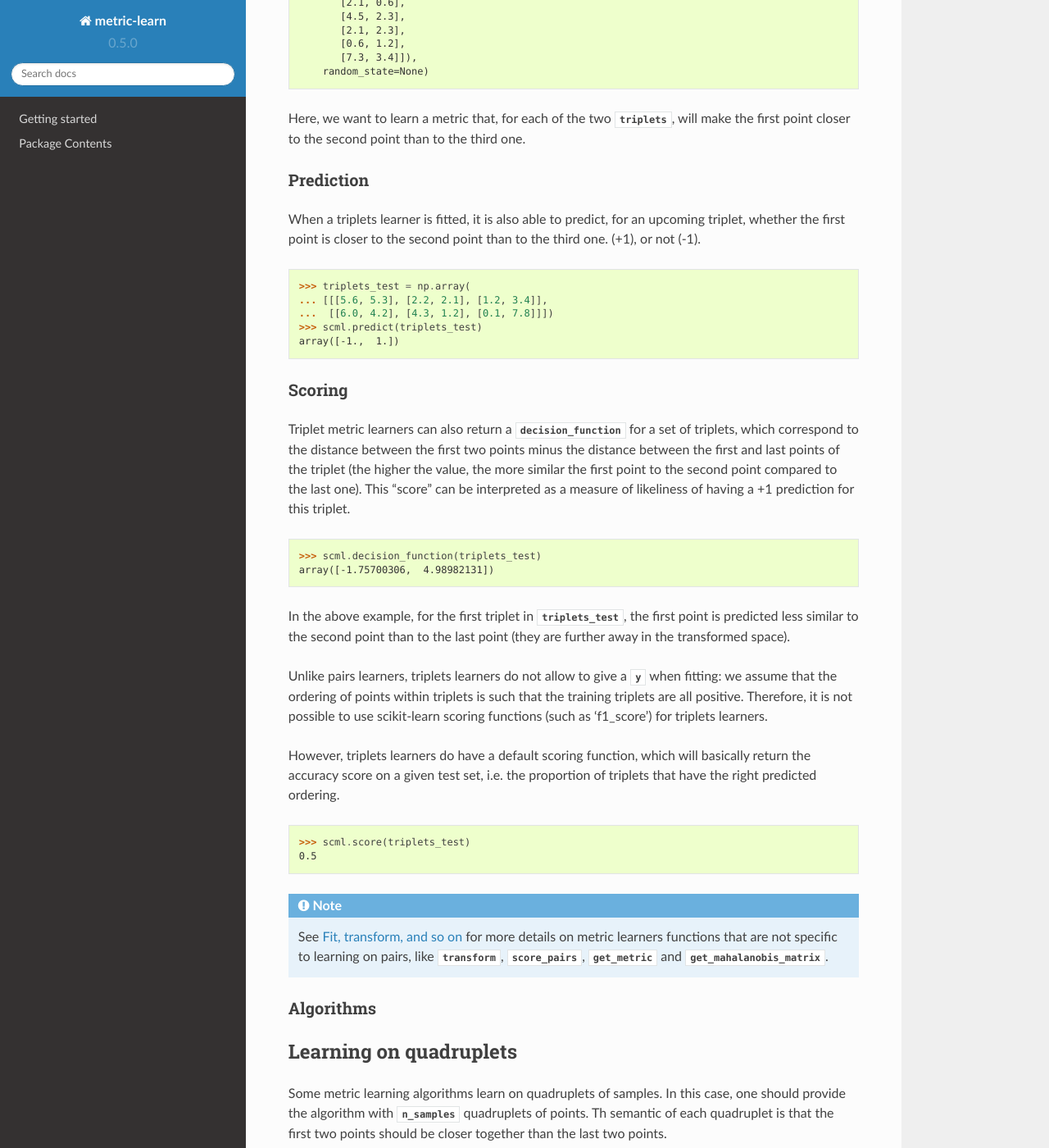
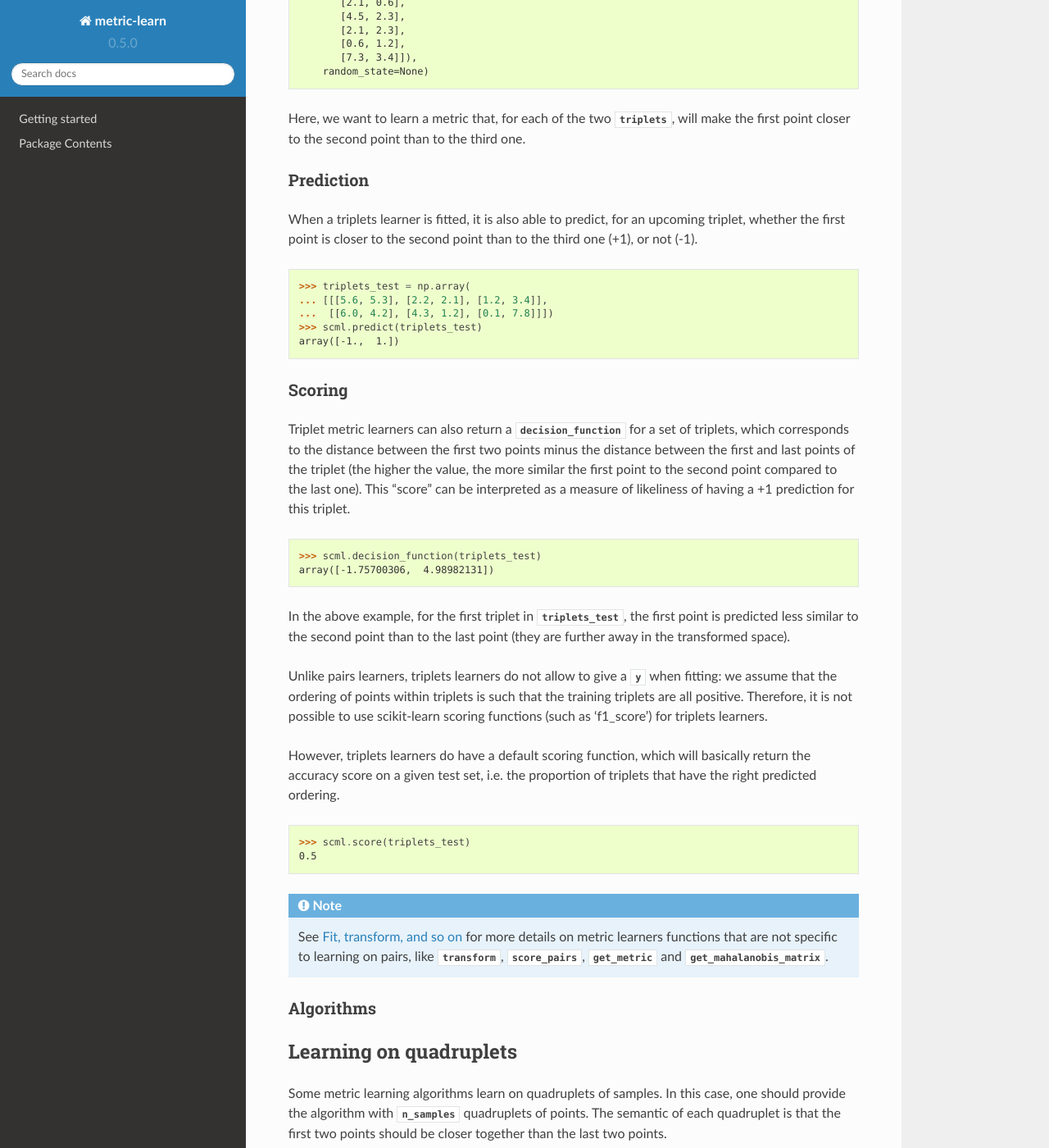
Before and after one commit to scikit-learn-contrib/metric-learn, a Sphinx documentation site: the page built from doc/weakly_supervised.rst, in a window 1280 px wide and 1400 px high, scrolled down 11080 px. Shown: the whole window at 82% size. Built offline with Sphinx 7.4.7 and the Read the Docs theme 2.0.0, drawn with Linux system fonts in a browser that asks for light colours; pages that are not in the unit, such as notebooks, are missing from menus; some of the changed text lies outside the part shown.

Commit message:
fixed typos and rephrasing

```diff
--- a/doc/weakly_supervised.rst
+++ b/doc/weakly_supervised.rst
@@ -594,7 +594,7 @@ points, while constrains the sum of distances between dissimilar points:
 
 .. _learning_on_triplets:
 
-Learning on Triplets
+Learning on triplets
 ====================
 
 Some metric learning algorithms learn on triplets of samples. In this case,
@@ -650,7 +650,7 @@ Prediction
 
 When a triplets learner is fitted, it is also able to predict, for an
 upcoming triplet, whether the first point is closer to the second point
-than to the third one. (+1), or not (-1).
+than to the third one (+1), or not (-1).
 
 >>> triplets_test = np.array(
 ... [[[5.6, 5.3], [2.2, 2.1], [1.2, 3.4]],
@@ -664,7 +664,7 @@ Scoring
 -------
 
 Triplet metric learners can also return a `decision_function` for a set of triplets,
-which correspond to the distance between the first two points minus the distance
+which corresponds to the distance between the first two points minus the distance
 between the first and last points of the triplet (the higher the value, the more
 similar the first point to the second point compared to the last one). This "score"
 can be interpreted as a measure of likeliness of having a +1 prediction for this
@@ -707,7 +707,7 @@ Learning on quadruplets
 =======================
 
 Some metric learning algorithms learn on quadruplets of samples. In this case,
-one should provide the algorithm with `n_samples` quadruplets of points. Th
+one should provide the algorithm with `n_samples` quadruplets of points. The
 semantic of each quadruplet is that the first two points should be closer
 together than the last two points.
 
@@ -772,10 +772,10 @@ array([-1.,  1.])
 .. _quadruplets_scoring:
 
 Scoring
--------W
+-------
 
 Quadruplet metric learners can also return a `decision_function` for a set of
-quadruplets, which correspond to the distance between the first pair of points minus
+quadruplets, which corresponds to the distance between the first pair of points minus
 the distance between the second pair of points of the triplet (the higher the value,
 the more similar the first pair is than the last pair).
 This "score" can be interpreted as a measure of likeliness of having a +1 prediction
```
Also changed, not shown: 3 other files.
